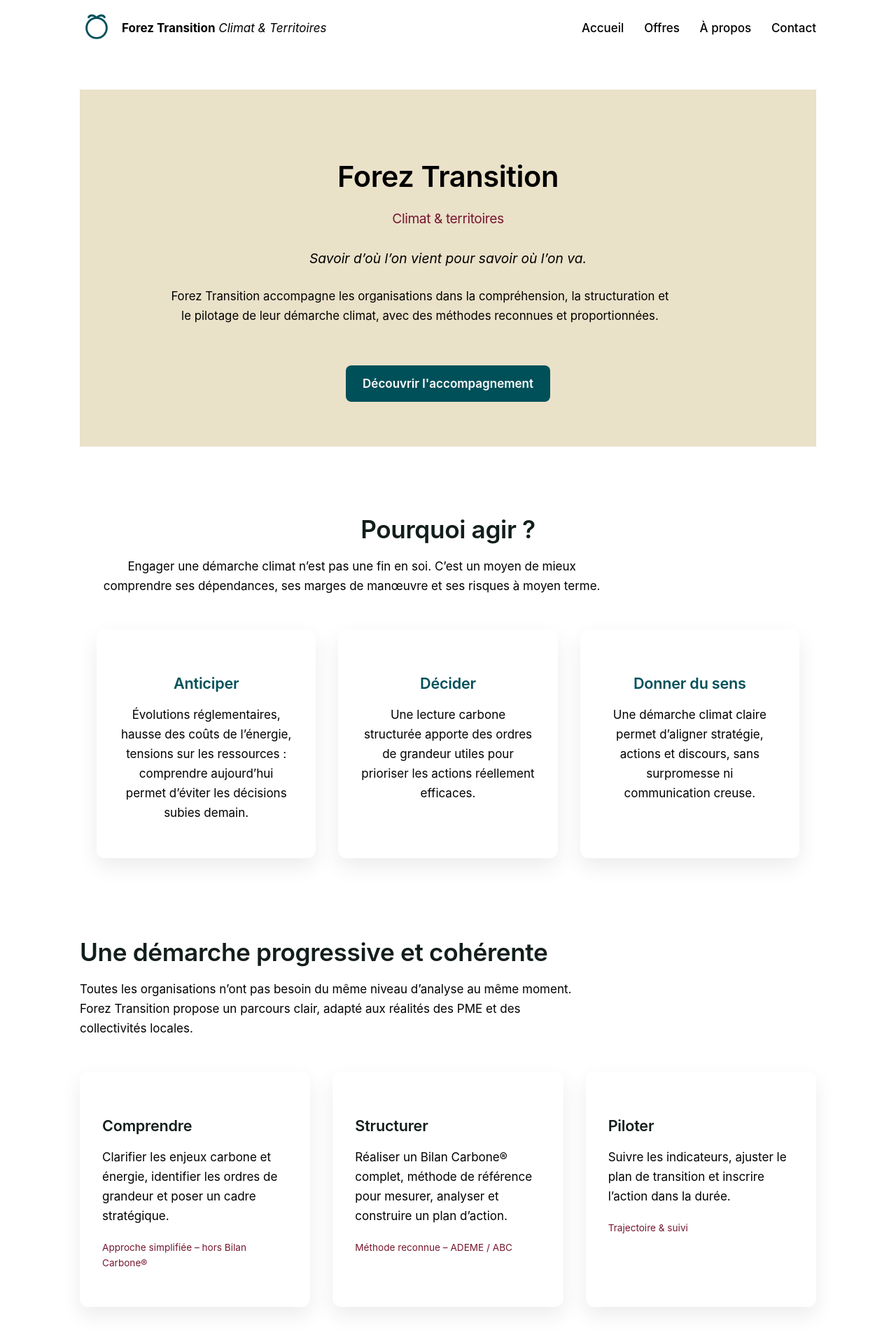
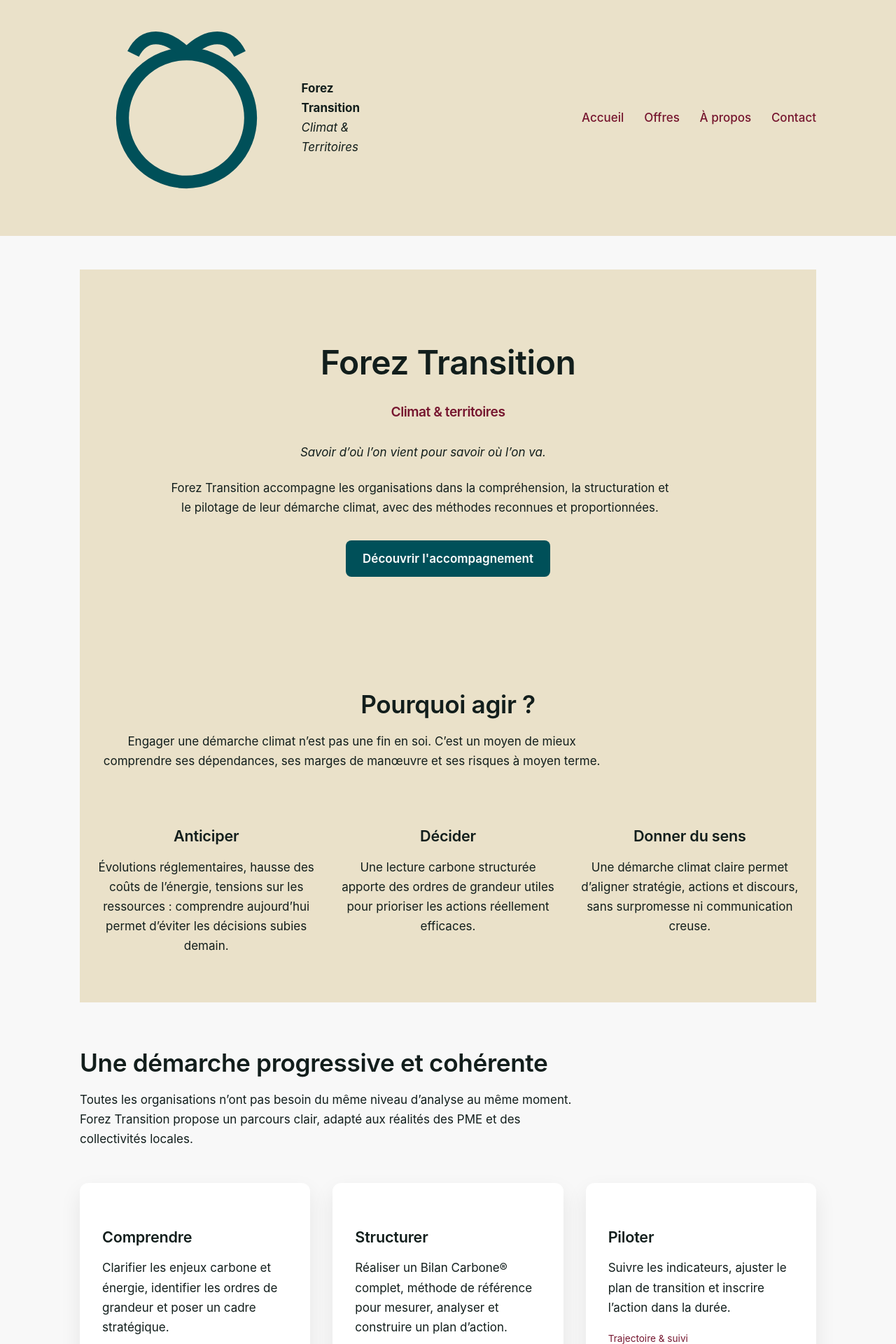
Before and after one commit to Alex-JULIEN/forez-transition, a Jekyll site: the page built from index.md, in a window 1280 px wide. Shown: the top 1920 px of the page at 70% size. Built offline with Jekyll 4.4.1, drawn with Linux system fonts in a browser that asks for light colours.

Commit message:
Update style.css

```diff
--- a/assets/css/style.css
+++ b/assets/css/style.css
@@ -1,44 +1,155 @@
-:root
+:root {
+  --green:#005059;
+  --bordeaux:#76162F;
+  --ocre:#CC9E00;
+  --text:#121E1C;
+  --bg:#F8F8F8;
+  --beige:#EAE1C9;
+}
+
+*,
+*::before,
+*::after {
+  box-sizing: border-box;
+}
+
 body {
+  margin: 0;
   font-family: "Inter", "Roboto", system-ui, sans-serif;
   font-size: 17px;
   line-height: 1.65;
+  color: var(--text);
+  background: var(--bg);
   -webkit-font-smoothing: antialiased;
   text-rendering: optimizeLegibility;
 }
 
+/*typo */
 h1, h2, h3, h4 {
   font-family: "Montserrat", "Inter", system-ui, sans-serif;
   font-weight: 600;
   line-height: 1.25;
   letter-spacing: -0.01em;
-  color: #121E1C;
 }
 
-{
---green:#005059;
---bordeaux:#76162F;
---ocre:#CC9E00;
---text:#121E1C;
---bg:#F8F8F8;
---beige:#EAE1C9;
+h1 {
+  font-size: clamp(2.2rem, 4vw, 3rem);
+  margin-bottom: 1.2rem;
 }
-*{box-sizing:border-box;}
-body{margin:0;font-family:Inter,Roboto,sans-serif;color:var(--text);background:var(--bg);}
-.container{max-width:1100px;margin:auto;padding:3rem 1.5rem;}
-.site-header{background:var(--beige);}
-.header-inner{max-width:1100px;margin:auto;display:flex;align-items:center;justify-content:space-between;padding:1rem 1.5rem;}
-.logo{display:flex;align-items:center;gap:.75rem;text-decoration:none;color:var(--text);}
-.logo img{height:48px;width:auto;}
-nav a{margin-left:1.5rem;text-decoration:none;color:var(--text);font-weight:500;}
-nav a:hover{color:var(--green);}
-.slogan{font-style:italic;margin:1rem 0;}
-.btn-primary{display:inline-block;margin-top:1.5rem;padding:.75rem 1.5rem;background:var(--green);color:#fff;text-decoration:none;border-radius:6px;}
-.section-alt{background:var(--beige);padding:3rem 1.5rem;}
-.cards{display:grid;grid-template-columns:repeat(auto-fit,minmax(250px,1fr));gap:1.5rem;}
-.card{background:#fff;padding:2rem;border-radius:8px;box-shadow:0 8px 20px rgba(0,0,0,.06);transition:transform .2s,box-shadow .2s;}
-.card:hover{transform:translateY(-4px);box-shadow:0 12px 30px rgba(0,0,0,.1);}
-footer{text-align:center;padding:2rem;font-size:.9rem;color:#555;}
+
+h2 {
+  font-size: clamp(1.6rem, 3vw, 2.2rem);
+  margin: 3rem 0 1rem;
+}
+
+h3 {
+  font-size: 1.35rem;
+  margin: 2rem 0 0.6rem;
+}
+
+p {
+  max-width: 68ch;
+  margin-bottom: 1.2rem;
+}
+
+a {
+  color: var(--bordeaux);
+  text-decoration-thickness: 1px;
+  text-underline-offset: 3px;
+}
+
+a:hover {
+  color: var(--green);
+}
+
+/* Layout global */
+.container {
+  max-width: 1100px;
+  margin: auto;
+  padding: 3rem 1.5rem;
+}
+
+.section {
+  margin-bottom: 4rem;
+}
+
+.section-alt {
+  background: var(--beige);
+  padding: 3rem 1.5rem;
+}
+
+/* HEADER */
+.site-header {
+  background: var(--beige);
+}
+
+.header-inner {
+  max-width: 1100px;
+  margin: auto;
+  display: flex;
+  justify-content: space-between;
+  align-items: center;
+  padding: 1rem 1.5rem;
+}
+
+.logo {
+  display: flex;
+  align-items: center;
+  gap: .75rem;
+  text-decoration: none;
+  color: var(--text);
+}
+
+nav a {
+  margin-left: 1.5rem;
+  font-weight: 500;
+  text-decoration: none;
+}
+/* HERO */
+
+.hero {
+  background: var(--beige);
+  padding: 4rem 1.5rem;
+  text-align: center;
+}
+
+.hero-content {
+  max-width: 800px;
+  margin: auto;
+}
+
+.subtitle {
+  font-size: 1.2rem;
+  color: var(--bordeaux);
+}
+
+.hero-tagline {
+  font-style: italic;
+  margin: 1.5rem 0;
+}
+
+.hero-intro {
+  font-size: 1.05rem;
+  margin-bottom: 2rem;
+}
+
+/* CARD */
+.card {
+  background: #fff;
+  padding: 2.5rem;
+  border-radius: 12px;
+  box-shadow: 0 12px 30px rgba(0,0,0,.08);
+  transition: transform .2s ease, box-shadow .2s ease;
+}
+
+.card:hover {
+  transform: translateY(-4px);
+  box-shadow: 0 18px 45px rgba(0,0,0,.12);
+}
+
+.card.accent {
+  background: var(--beige);
+}
 
 /* Page Offres */
 
@@ -58,25 +169,6 @@
   margin-bottom: 4rem;
 }
 
-.offre-card {
-  background: #ffffff;
-  padding: 2.5rem;
-  border-radius: 12px;
-  max-width: 800px;
-  margin: 0 auto;
-  box-shadow: 0 15px 35px rgba(0,0,0,0.08);
-  transition: transform 0.2s ease, box-shadow 0.2s ease;
-}
-
-.offre-card:hover {
-  transform: translateY(-4px);
-  box-shadow: 0 20px 45px rgba(0,0,0,0.12);
-}
-
-.offre-card.accent {
-  background: var(--beige);
-}
-
 .offre-header {
   display: flex;
   justify-content: space-between;
@@ -86,19 +178,6 @@
 
 .offre-intro {
   margin: 1.2rem 0;
-}
-
-.offre-card ul {
-  padding-left: 1.2rem;
-}
-
-.offre-card li {
-  margin-bottom: 0.6rem;
-}
-
-.offre-outcome {
-  margin-top: 1.5rem;
-  font-weight: 500;
 }
 
 .cadre-reglementaire {
@@ -135,125 +214,6 @@
   margin-bottom: 1rem;
 }
 
-/* HOME */
-
-.hero {
-  background: linear-gradient(180deg, var(--bg), var(--beige));
-  padding: 5rem 1.5rem;
-  text-align: center;
-}
-
-.hero-content {
-  max-width: 800px;
-  margin: 0 auto;
-}
-
-.hero h1 {
-  font-size: clamp(2.2rem, 4vw, 3rem);
-  color: var(--green);
-}
-
-.hero-tagline {
-  font-style: italic;
-  margin: 1.5rem 0;
-}
-
-.hero-intro {
-  font-size: 1.05rem;
-  margin-bottom: 2rem;
-}
-
-.hero-inner {
-  max-width: 800px;
-}
-
-.hero-subtitle {
-  font-size: 1.2rem;
-  margin-top: 0.5rem;
-}
-
-.hero-slogan {
-  font-style: italic;
-  margin: 2rem 0 1rem;
-}
-
-.hero-text {
-  font-size: 1.1rem;
-  margin-bottom: 2rem;
-}
-
-.section {
-  margin-bottom: 4rem;
-}
-
-.approche {
-  max-width: 800px;
-}
-
-.offres-home {
-  display: grid;
-  grid-template-columns: repeat(auto-fit, minmax(260px, 1fr));
-  gap: 2rem;
-}
-
-.offre-home {
-  background: #fff;
-  padding: 2.5rem;
-  border-radius: 10px;
-  box-shadow: 0 10px 30px rgba(0,0,0,0.08);
-  transition: transform 0.2s ease, box-shadow 0.2s ease;
-}
-
-.offre-home:hover {
-  transform: translateY(-4px);
-  box-shadow: 0 16px 40px rgba(0,0,0,0.12);
-}
-
-.offre-home.accent {
-  background: var(--beige);
-}
-
-.offre-home-link a {
-  color: var(--green);
-  font-weight: 500;
-  text-decoration: none;
-}
-
-/* HERO */
-
-.hero {
-  background: #EAE1C9;
-  padding: 4rem 1.5rem;
-  text-align: center;
-}
-
-.hero-content {
-  max-width: 800px;
-  margin: 0 auto;
-}
-
-.hero h1 {
-  font-size: 2.6rem;
-  margin-bottom: 0.5rem;
-}
-
-.subtitle {
-  font-size: 1.2rem;
-  font-weight: 400;
-  color: #76162F;
-}
-
-.hero-tagline {
-  font-size: 1.2rem;
-  font-style: italic;
-  margin: 1.5rem 0;
-}
-
-.hero-intro {
-  font-size: 1.05rem;
-  margin-bottom: 2rem;
-}
-
 /* PARCOURS */
 
 .parcours {
@@ -286,12 +246,12 @@
 
 .btn-primary {
   display: inline-block;
-  background: #005059;
-  color: #ffffff;
-  padding: 0.75rem 1.5rem;
+  background: var(--green);
+  color: #fff;
+  padding: .75rem 1.5rem;
   border-radius: 8px;
+  font-weight: 600;
   text-decoration: none;
-  font-weight: 600;
 }
 
 .btn-primary:hover {
@@ -366,38 +326,28 @@
   margin-top: 3rem;
 }
 
-.why-item {
-  background: #ffffff;
-  padding: 2rem;
-  border-radius: 12px;
-  box-shadow: 0 12px 30px rgba(0,0,0,0.08);
-  transition: transform 0.2s ease, box-shadow 0.2s ease;
-}
-
-.why-item:hover {
-  transform: translateY(-4px);
-  box-shadow: 0 18px 45px rgba(0,0,0,0.12);
-}
-
-.why-item h3 {
-  color: #005059;
-  margin-bottom: 0.8rem;
-}
-
 /* FOOTER */
 .site-footer {
   background: #121E1C;
-  color: #EAE1C9;
+  color: var(--beige);
   margin-top: 4rem;
 }
 
 .footer-inner {
   max-width: 1100px;
-  margin: 0 auto;
+  margin: auto;
   padding: 3rem 1.5rem 2rem;
   display: grid;
   grid-template-columns: 2fr 1fr;
   gap: 3rem;
+}
+
+.footer-bottom {
+  border-top: 1px solid rgba(255,255,255,.1);
+  padding: 1.2rem;
+  text-align: center;
+  font-size: .8rem;
+  opacity: .7;
 }
 
 .footer-brand h3 {
@@ -468,74 +418,11 @@
 /* RESPONSIVE */
 
 @media (max-width: 768px) {
+  body {
+    font-size: 16px;
+  }
+
   .footer-inner {
     grid-template-columns: 1fr;
-    gap: 2rem;
   }
-
-  body {
-    font-size: 16px;
-    line-height: 1.6;
-  }
-
-  h1 { font-size: 2rem; }
-  h2 { font-size: 1.6rem; }
 }
-
-
-h1 {
-  font-size: clamp(2.2rem, 4vw, 3rem);
-  margin-bottom: 1.2rem;
-}
-
-h2 {
-  font-size: clamp(1.6rem, 3vw, 2.2rem);
-  margin-top: 3rem;
-  margin-bottom: 1rem;
-}
-
-h3 {
-  font-size: 1.35rem;
-  margin-top: 2rem;
-  margin-bottom: 0.6rem;
-}
-
-p {
-  margin-bottom: 1.2rem;
-  max-width: 68ch;
-}
-
-ul, ol {
-  margin-bottom: 1.4rem;
-  padding-left: 1.2rem;
-}
-
-li {
-  margin-bottom: 0.4rem;
-}
-
-a {
-  color: #76162F;
-  text-decoration-thickness: 1px;
-  text-underline-offset: 3px;
-}
-
-a:hover {
-  color: #005059;
-}
-
-.content-block {
-  background: #F8F8F8;
-  padding: 2.2rem;
-  border-radius: 6px;
-  margin: 3rem 0;
-}
-
-.content-block h3 {
-  margin-top: 0;
-}
-
-.text-muted {
-  font-size: 0.9rem;
-  color: rgba(18, 30, 28, 0.7);
-}
```
